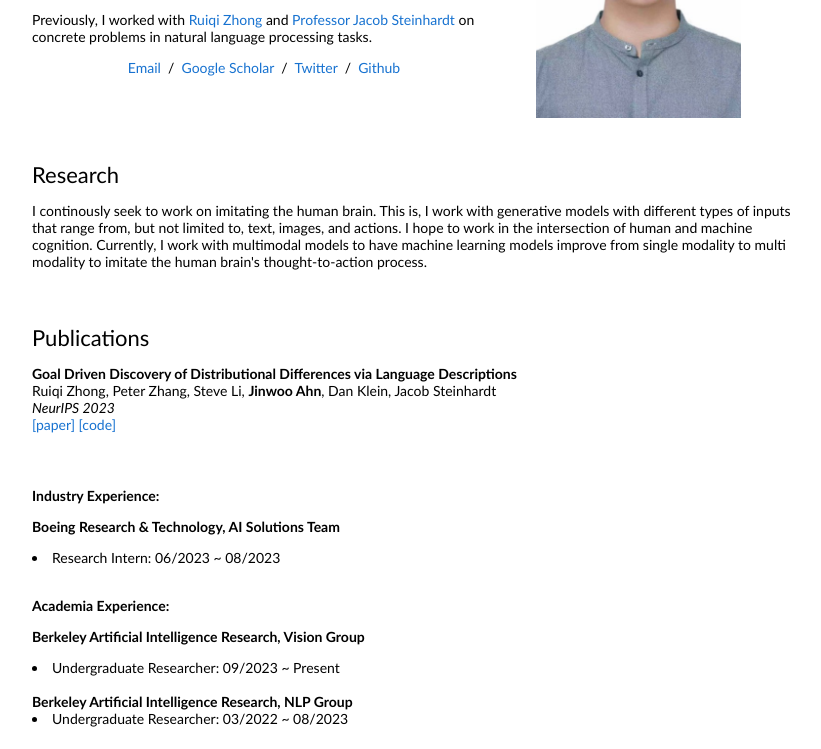
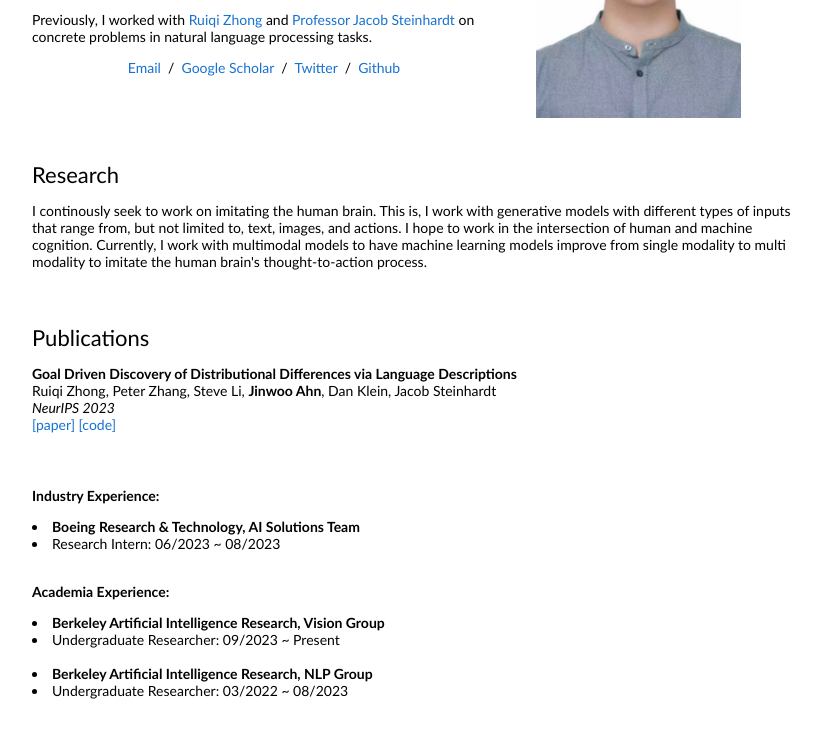
Before and after one commit to research-jinwoo/research-jinwoo.github.io, a plain HTML site: page index.html in a window 1280 px wide. Shown: the part 203-952 px from the top of the page, without its empty margins (228-1049 px from the left). Drawn offline with Linux system fonts and the light colour scheme.

Commit message:
Update index.html

```diff
--- a/index.html
+++ b/index.html
@@ -86,15 +86,15 @@
               <td style="padding:20px;width:100%;vertical-align:middle">
                 <span class="papertitle">Industry Experience:</span>
                 <p>
-                  <strong>Boeing Research & Technology, AI Solutions Team</strong><br/>
+                  <li><strong>Boeing Research & Technology, AI Solutions Team</strong></li>
                   <li>Research Intern: 06/2023 ~ 08/2023</li></br>
                 </p>
 
                 <span class="papertitle">Academia Experience:</span>
                 <p>
-                  <strong>Berkeley Artificial Intelligence Research, Vision Group</strong><br/>
-                  <li>Undergraduate Researcher: 09/2023 ~ Present</li><br/>
-                  <strong>Berkeley Artificial Intelligence Research, NLP Group</strong></li><br/>
+                  <li><strong>Berkeley Artificial Intelligence Research, Vision Group</strong></li>
+                  <li>Undergraduate Researcher: 09/2023 ~ Present</li></br>
+                  <li><strong>Berkeley Artificial Intelligence Research, NLP Group</strong></li>
                   <li>Undergraduate Researcher: 03/2022 ~ 08/2023</li>
                 </p>
 
```
